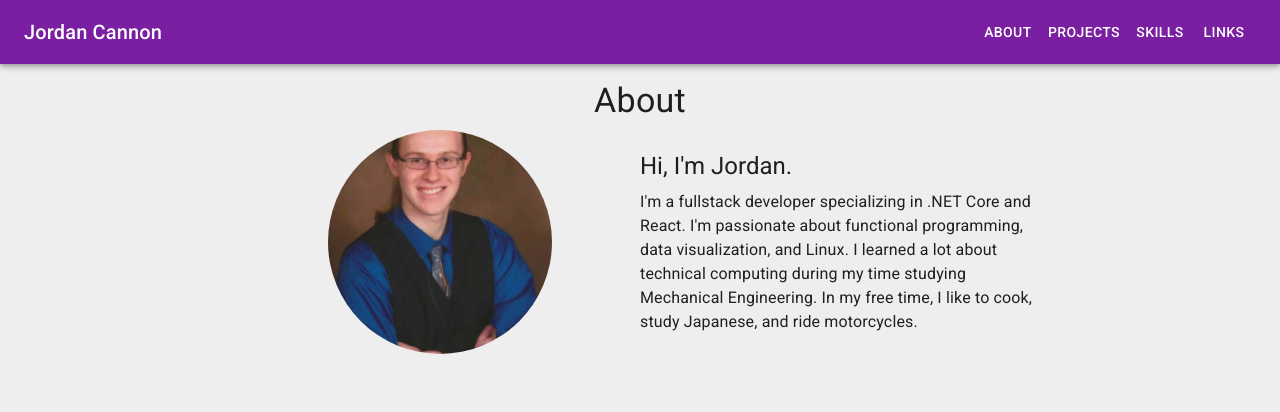
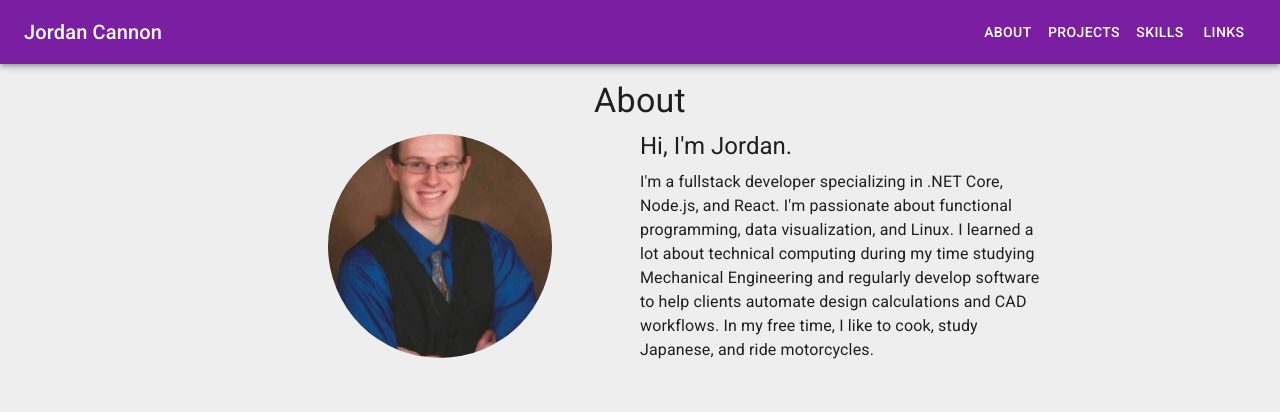
Before and after one commit to LiteracyFanatic/portfolio, a React (Vite) app in the folder src/Client/: page / in a window 1280 px wide. Shown: the top 412 px of the page. Built offline with nearby package versions, Linux system fonts and the light colour scheme.

Commit message:
Update About component with enhanced personal description

```diff
--- a/src/Client/src/components/About.tsx
+++ b/src/Client/src/components/About.tsx
@@ -52,7 +52,7 @@ const About = forwardRef(function About(props, ref) {
                         Hi, I&apos;m Jordan.
                     </Typography>
                     <Typography>
-                        I&apos;m a fullstack developer specializing in .NET Core and React. I&apos;m passionate about functional programming, data visualization, and Linux. I learned a lot about technical computing during my time studying Mechanical Engineering. In my free time, I like to cook, study Japanese, and ride motorcycles.
+                        I&apos;m a fullstack developer specializing in .NET Core, Node.js, and React. I&apos;m passionate about functional programming, data visualization, and Linux. I learned a lot about technical computing during my time studying Mechanical Engineering and regularly develop software to help clients automate design calculations and CAD workflows. In my free time, I like to cook, study Japanese, and ride motorcycles.
                     </Typography>
                 </Grid>
             </Grid>
```
